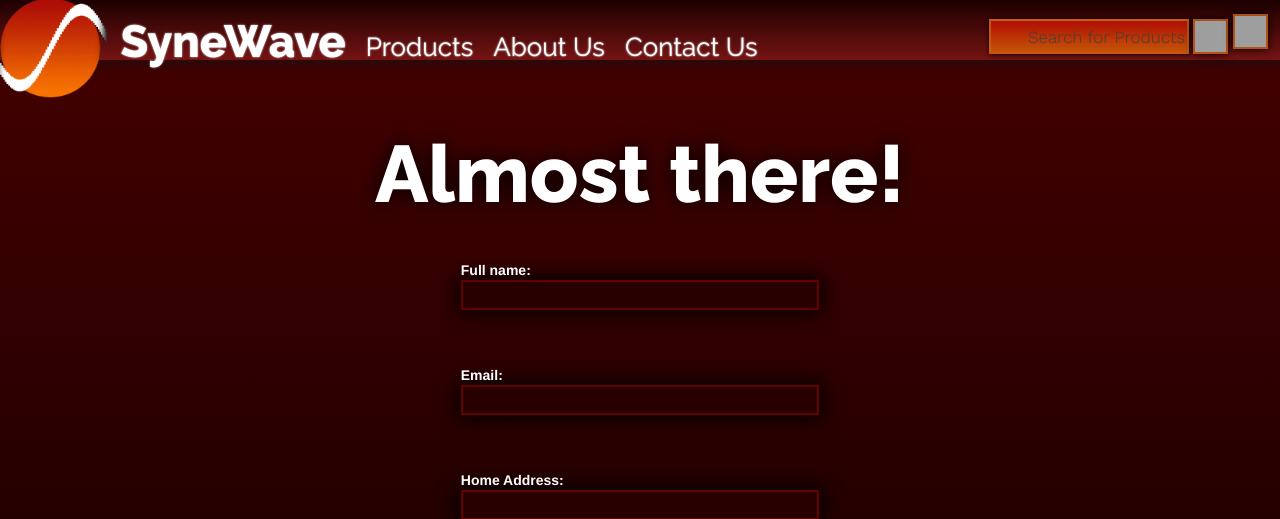
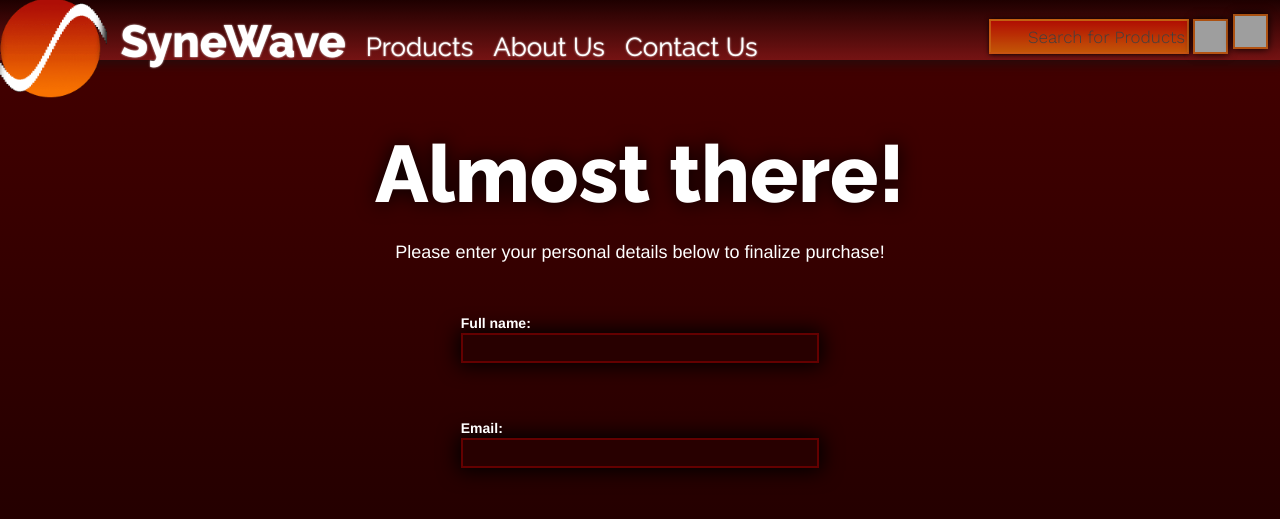
Before and after one commit to RussellSB/WebApplications, a PHP site: page /WebApplications/page-structures/purchase.php in a window 1280 px wide. Shown: the top 519 px of the page. Run offline with PHP 8.4, Linux system fonts and the light colour scheme; grey boxes are pictures that could not be loaded.

Commit message:
fixed header, polished purchase.php

```diff
--- a/page-structures/purchase.php
+++ b/page-structures/purchase.php
@@ -37,6 +37,7 @@ else{
 
     <div id="purchase">
     <h1 class="pagetitle">Almost there!</h1>
+    <h4>Please enter your personal details below to finalize purchase!</h4>
         <form method="POST" action="http://127.0.0.1:8080/WebApplications/php-functions/emailing.php">
             <label>
                 <div id="nam1">Full name: <input class="userinput"type="text" name="fullName" required></div>
--- a/stylesheets/header.css
+++ b/stylesheets/header.css
@@ -99,7 +99,7 @@ ul#rightside{
 
 ul.hidden-links{
     position: absolute;
-    display: block;
+    display: grid;
     right: 0;
     top: 100%;
 }
@@ -111,7 +111,7 @@ ul.hidden-links{
 
 .hidden-links > li{
     border-top: 1px solid #f57c00;
-    background: linear-gradient(rgba(80,0,0,1), black);
+    background: linear-gradient(rgba(129, 12, 2, 0.459), rgba(80,0,0,1));
     border: 2px solid black;
     box-shadow: 0 0 10px black;
 }
--- a/stylesheets/styles.css
+++ b/stylesheets/styles.css
@@ -106,11 +106,13 @@ div#purchase{
     grid-row: 1;
 }
 
-#purchase > p{
+#purchase > h4{
     grid-column: 2/10;
     text-align: center;
     grid-row: 2;
-
+    margin-top: 25px;
+    margin-bottom: 50px;
+    color: white;
 }
 
 #purchase > form{
```
